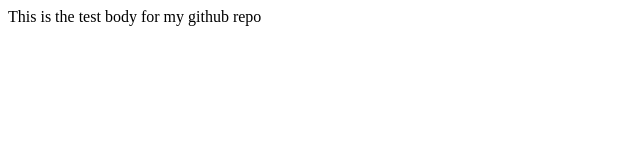
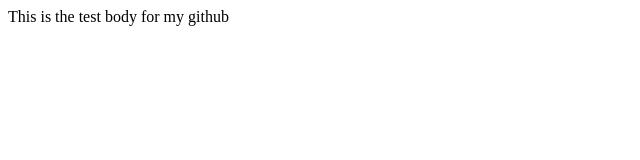
Before and after one commit to BitcoinCode/salam.github.io, a plain HTML site: page index.html in a window 1280 px wide. Shown: the full height of the page, 0-640 px from the left. Drawn offline with Linux system fonts and the light colour scheme.

Commit message:
Salam from Terminal

```diff
--- a/index.html
+++ b/index.html
@@ -7,6 +7,6 @@
     <title>This is me testing </title>
 </head>
 <body>
-    This is the test body for my github repo
+    This is the test body for my github
 </body>
 </html>
```
